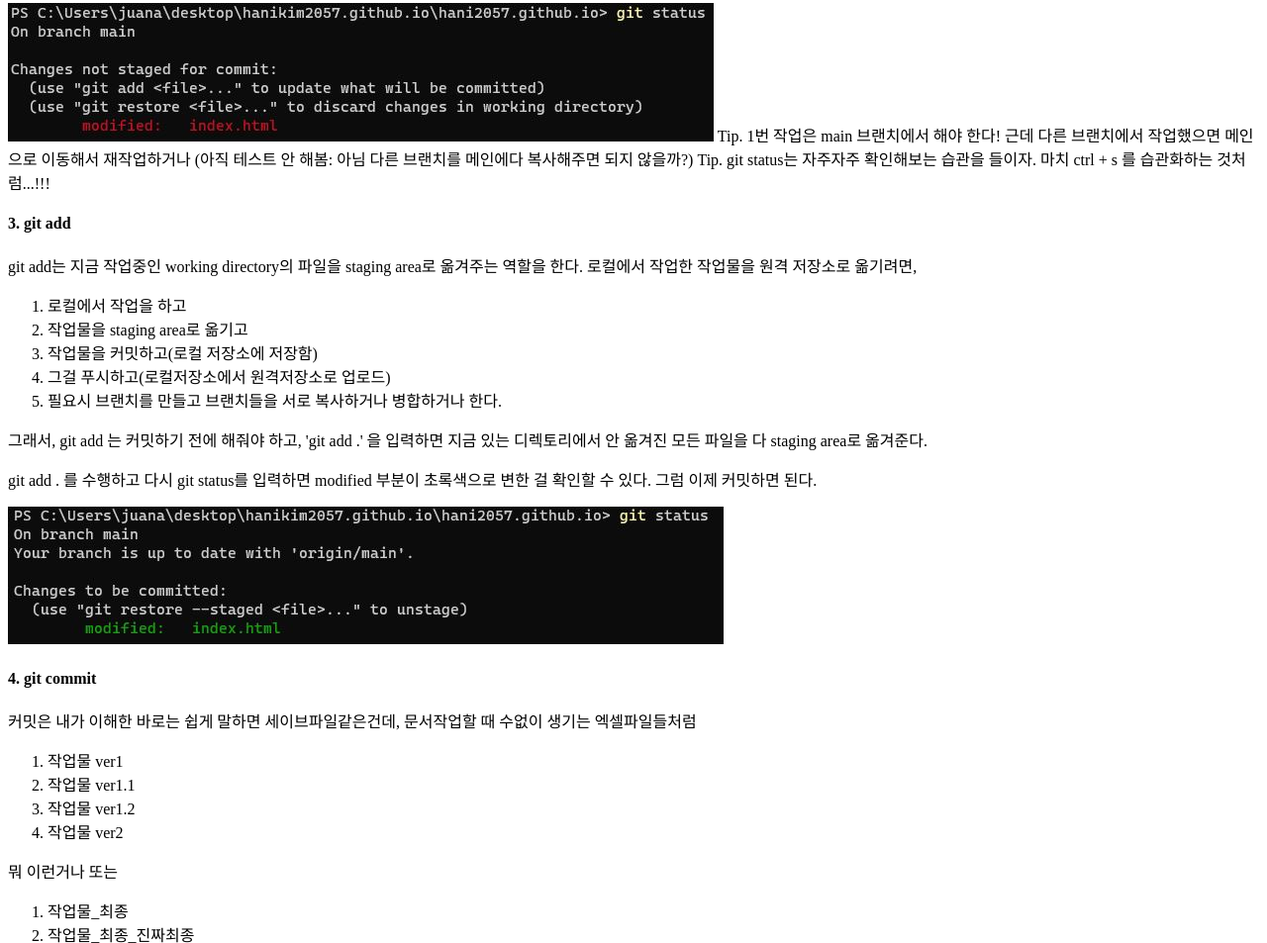
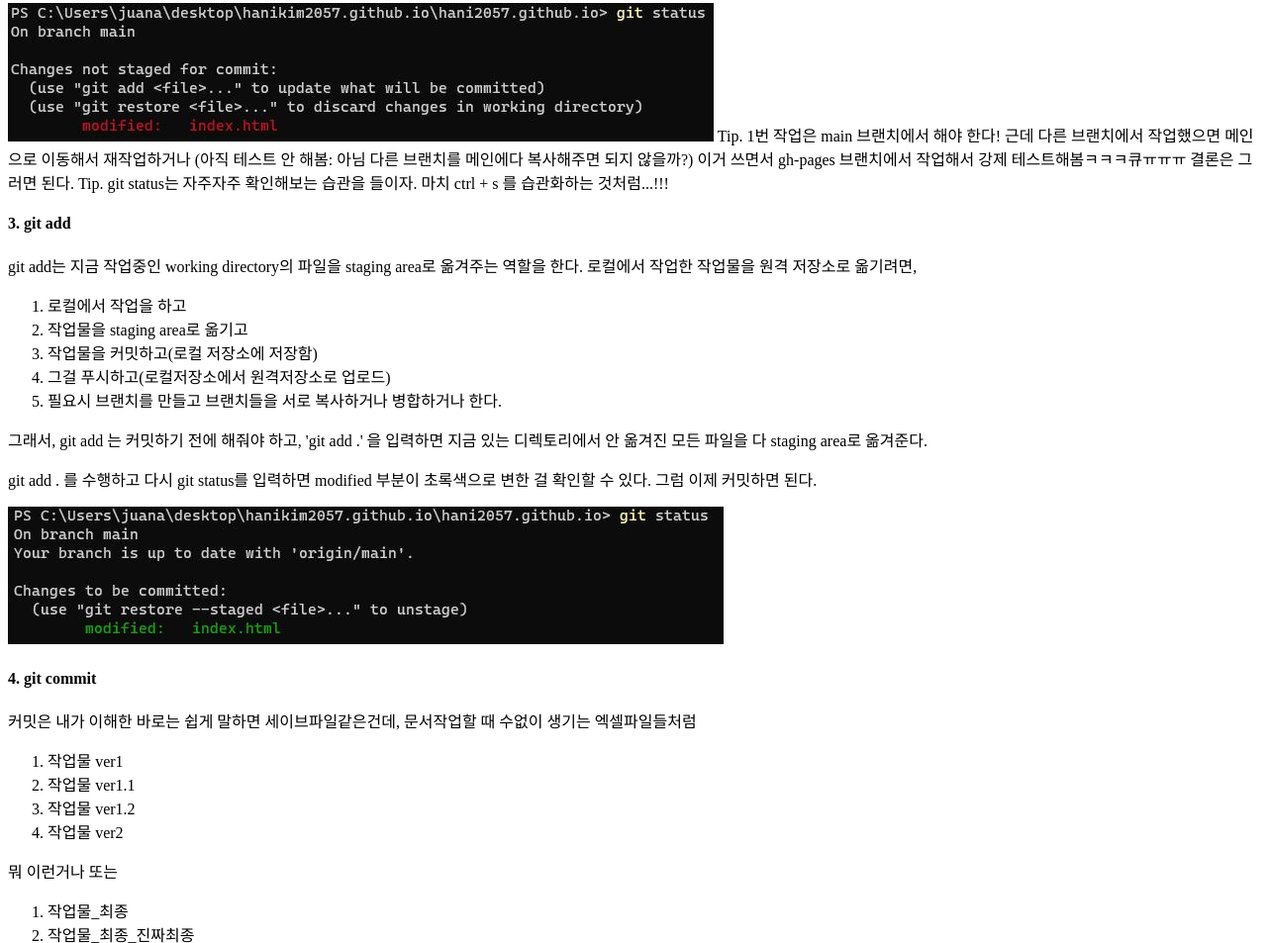
Before and after one commit to hani2057/hani2057.github.io, a plain HTML site: page post/post001.html in a window 1280 px wide. Shown: the part 750-1703 px from the top of the page at 99% size. Drawn offline with Linux system fonts and the light colour scheme; files whose address does not match are found by name.

Commit message:
Add some text

```diff
--- a/post/post001.html
+++ b/post/post001.html
@@ -22,6 +22,7 @@
         <p>git status 명령어를 수행하면 결과로 'modified: 작업물' 이런 결과가 나온다. 아 코드 표시 어떻게 하지? 저번에 찾아보고 공부했었는데 생각이 안 남... 암튼, modified 색깔이 빨간색이면 add를 해줘야 한다.(add는 바로 밑에) modified 색깔이 초록색이면 이제 commit해도 됨!</p>
         <img src="img/post001/git status red.JPG"/>
         <span>Tip. 1번 작업은 main 브랜치에서 해야 한다! 근데 다른 브랜치에서 작업했으면 메인으로 이동해서 재작업하거나 (아직 테스트 안 해봄: 아님 다른 브랜치를 메인에다 복사해주면 되지 않을까?)</span>
+        <span>이거 쓰면서 gh-pages 브랜치에서 작업해서 강제 테스트해봄ㅋㅋㅋ큐ㅠㅠㅠ 결론은 그러면 된다.</span>
         <span>Tip. git status는 자주자주 확인해보는 습관을 들이자. 마치 ctrl + s 를 습관화하는 것처럼...!!!</span>
         <h4>3. git add</h4>
         <p>git add는 지금 작업중인 working directory의 파일을 staging area로 옮겨주는 역할을 한다. 로컬에서 작업한 작업물을 원격 저장소로 옮기려면,</p>
```
